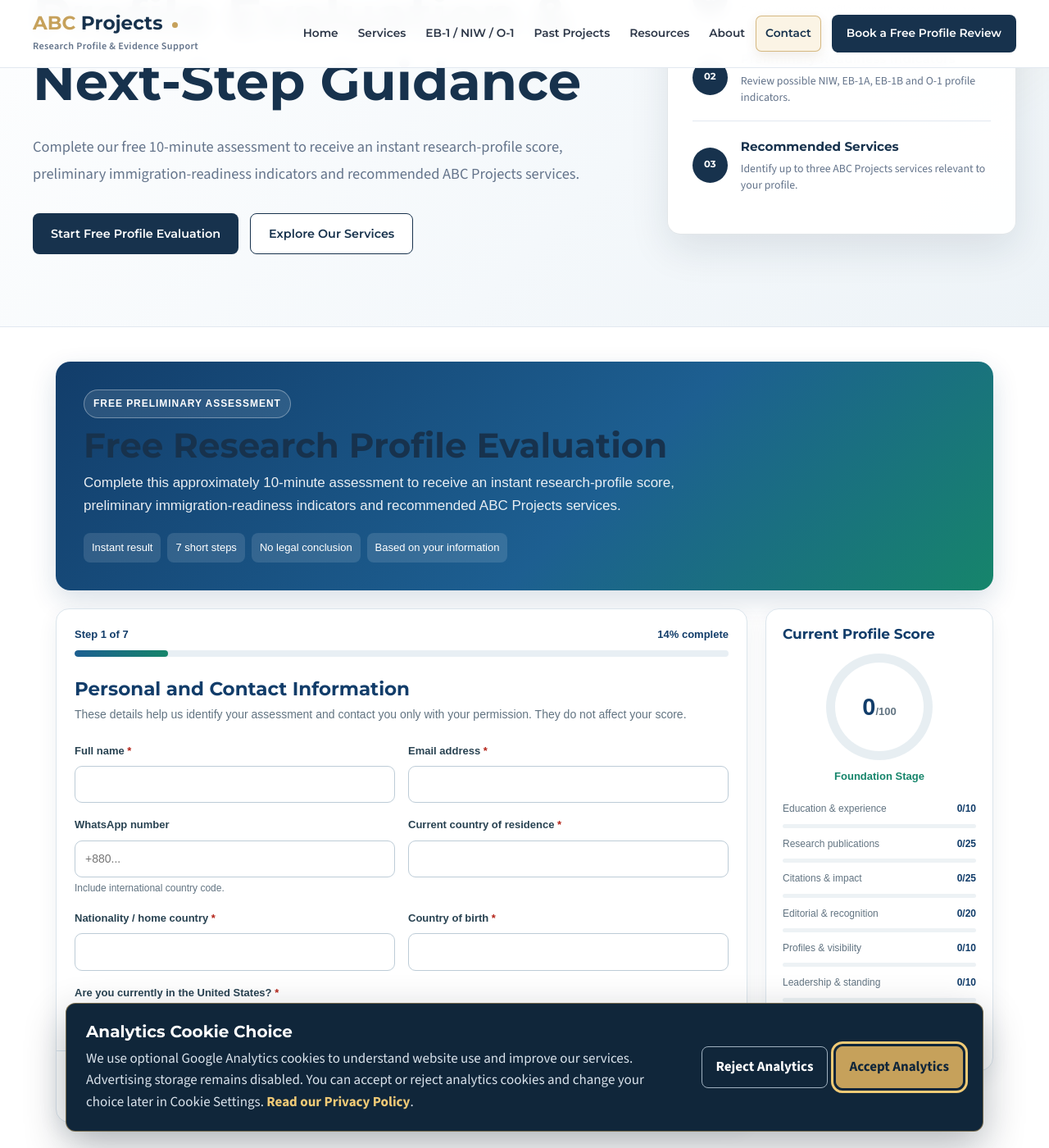
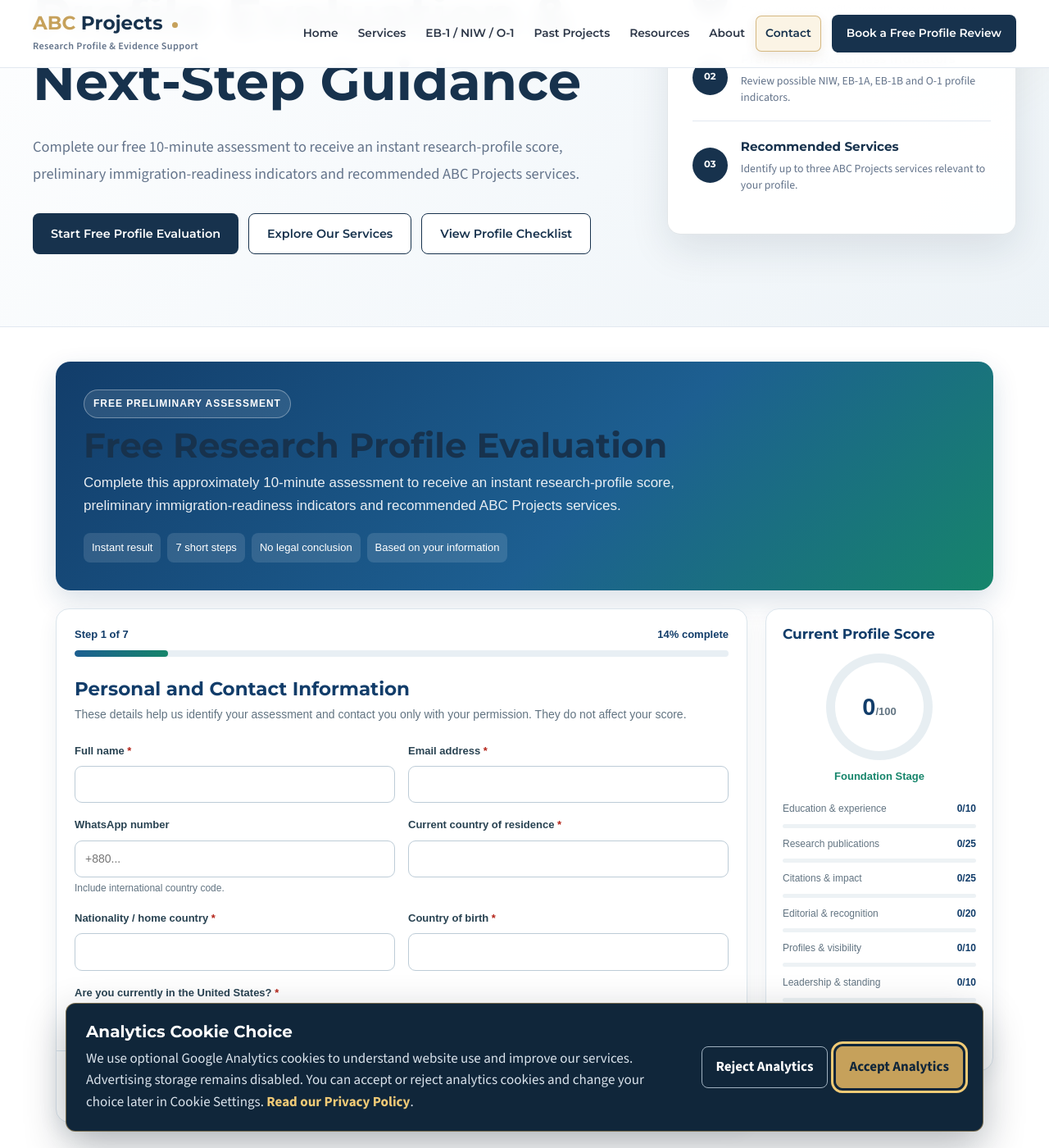
Before and after one commit to uprightpub/abcprojects, a Jekyll site: the page built from contact/index.html, in a window 1280 px wide and 1400 px high, scrolled down 318 px. Shown: the whole window at 82% size. Built offline with Jekyll 4.4.1, drawn with Linux system fonts in a browser that asks for light colours.

Commit message:
Add profile checklist button to contact page

```diff
--- a/contact/index.html
+++ b/contact/index.html
@@ -50,11 +50,12 @@ custom_css: /assets/css/contact.css
 </script>
 
 <style>
-.review-covers .contact-section-heading{max-width:780px;margin-bottom:24px}.review-covers .contact-section-heading h2{font-size:clamp(28px,3.2vw,42px);line-height:1.12}.review-covers-grid{display:grid!important;grid-template-columns:repeat(6,minmax(0,1fr))!important;gap:10px!important;align-items:end;margin-top:20px}.review-cover-card{min-height:158px!important;padding:17px 15px!important;border-radius:13px!important;transition:transform .22s ease,box-shadow .22s ease,border-color .22s ease}.review-cover-card:nth-child(1){transform:translateY(25px)}.review-cover-card:nth-child(2){transform:translateY(20px)}.review-cover-card:nth-child(3){transform:translateY(15px)}.review-cover-card:nth-child(4){transform:translateY(10px)}.review-cover-card:nth-child(5){transform:translateY(5px)}.review-cover-card:nth-child(6){transform:translateY(0);border-color:#78b9a8!important;background:linear-gradient(145deg,#f0faf6,#eef6fb)!important}.review-cover-card:hover{transform:translateY(-4px)!important;border-color:#5c9fbd!important;box-shadow:0 13px 28px rgba(25,67,96,.13)!important}.review-cover-card span{font-size:12px!important}.review-cover-card h3{margin:13px 0 7px!important;font-size:16px!important;line-height:1.22}.review-cover-card p{margin:0!important;font-size:12px!important;line-height:1.48}.review-cover-card:nth-child(6) h3{color:#08705a!important}
+.review-covers .contact-section-heading{max-width:780px;margin-bottom:24px}.review-covers .contact-section-heading h2{font-size:clamp(28px,3.2vw,42px);line-height:1.12}.review-covers-grid{display:grid!important;grid-template-columns:repeat(6,minmax(0,1fr))!important;gap:10px!important;align-items:end;margin-top:20px}.review-cover-card{min-height:158px!important;padding:17px 15px!important;border-radius:13px!important;transition:transform .22s ease,box-shadow .22s ease,border-color .22s ease}.review-cover-card:nth-child(1){transform:translateY(25px)}.review-cover-card:nth-child(2){transform:translateY(20px)}.review-cover-card:nth-child(3){transform:translateY(15px)}.review-cover-card:nth-child(4){transform:translateY(10px)}.review-cover-card:nth-child(5){transform:translateY(5px)}.review-cover-card:nth-child(6){transform:translateY(0);border-color:#78b9a8!important;background:linear-gradient(145deg,#f0faf6,#eef6fb)!important}.review-cover-card:hover{transform:translateY(-4px)!important;border-color:#5c9fbd!important;box-shadow:0 13px 28px rgba(25,67,96,.13)!important}.review-cover-card span{font-size:12px!important}.review-cover-card h3{margin:13px 0 7px!important;font-size:16px!important;line-height:1.22}.review-cover-card p{margin:0!important;font-size:12px!important;line-height:1.48}.review-cover-card:nth-child(6) h3{color:#08705a!important}.contact-hero-actions{display:flex;flex-wrap:wrap;gap:12px}
 @media(max-width:1100px){.review-covers-grid{grid-template-columns:repeat(3,minmax(0,1fr))!important}.review-cover-card{transform:none!important;min-height:145px!important}}
-@media(max-width:680px){.review-covers-grid{grid-template-columns:repeat(2,minmax(0,1fr))!important}.review-cover-card{min-height:138px!important}}
-@media(max-width:430px){.review-covers-grid{grid-template-columns:1fr!important}.review-cover-card{min-height:0!important}}
+@media(max-width:680px){.review-covers-grid{grid-template-columns:repeat(2,minmax(0,1fr))!important}.review-cover-card{min-height:138px!important}.contact-hero-actions{gap:10px}}
+@media(max-width:430px){.review-covers-grid{grid-template-columns:1fr!important}.review-cover-card{min-height:0!important}.contact-hero-actions{display:grid}.contact-hero-actions .button{width:100%;text-align:center}}
 </style>
+
 
 <!-- =========================================================
      CONTACT HERO
@@ -78,7 +79,7 @@ custom_css: /assets/css/contact.css
         preliminary immigration-readiness indicators and recommended ABC Projects services.
       </p>
 
-      <div class="button-group">
+      <div class="button-group contact-hero-actions">
 
         <a class="button button-primary"
            href="#abc-profile-evaluation">
@@ -86,8 +87,13 @@ custom_css: /assets/css/contact.css
         </a>
 
         <a class="button button-secondary"
-           href="/services/">
+           href="{{ '/services/' | relative_url }}">
           Explore Our Services
+        </a>
+
+        <a class="button button-secondary"
+           href="{{ '/resources/research-profile-checklist/' | relative_url }}">
+          View Profile Checklist
         </a>
 
       </div>
```
